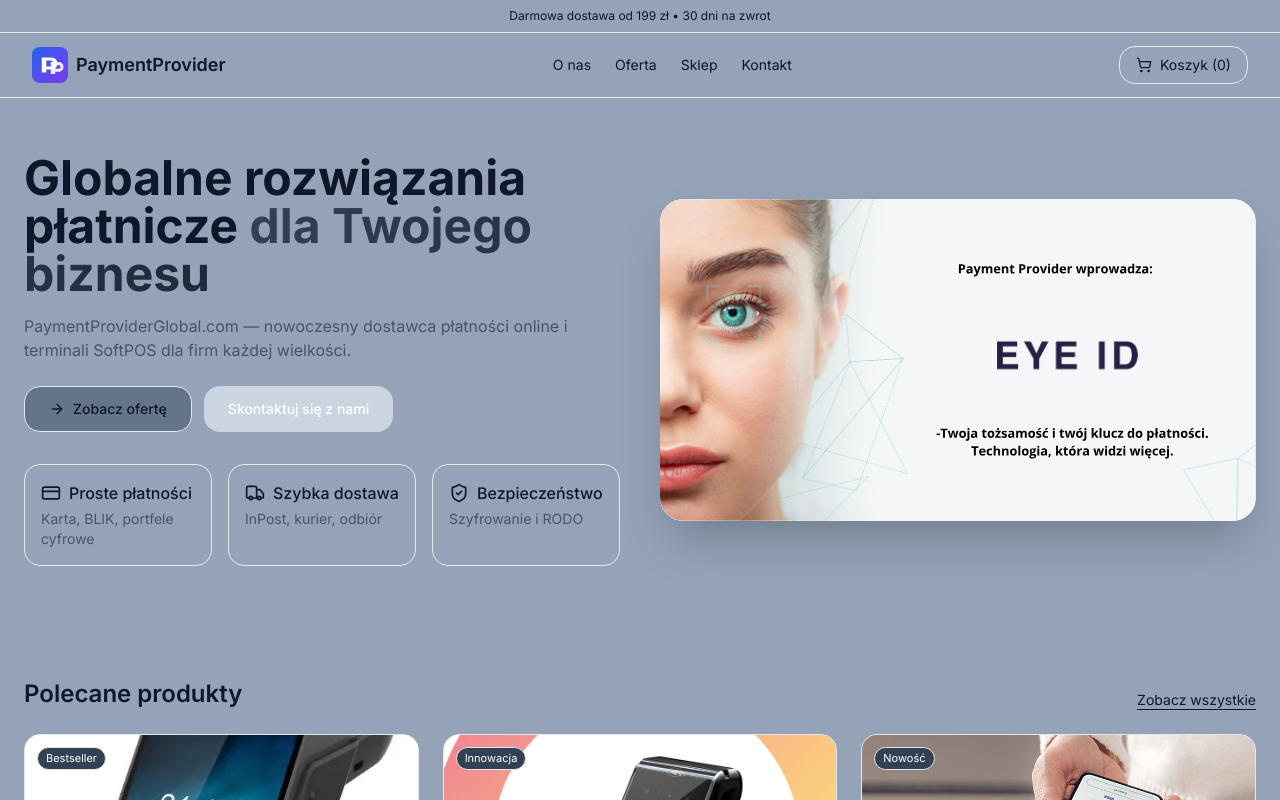
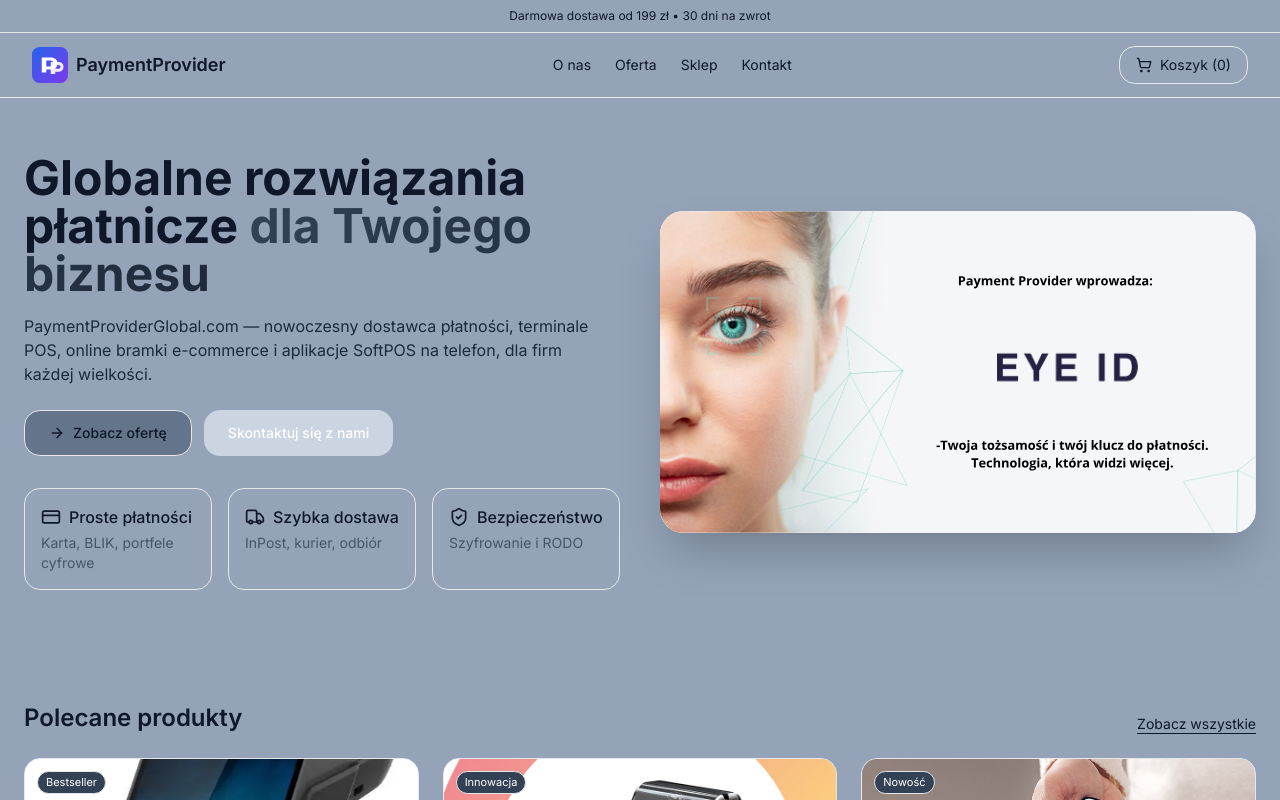
Before and after one commit to PaymentPROVIDER/PP-global, a Next.js app: page /PP-global/ in a window 1280 px wide. Shown: the top 800 px of the page. Built offline with nearby package versions, Linux system fonts and the light colour scheme.

Commit message:
Update PaymentProviderSite.jsx

```diff
--- a/components/PaymentProviderSite.jsx
+++ b/components/PaymentProviderSite.jsx
@@ -115,9 +115,9 @@ export default function PaymentProviderSite() {
               </span>
             </motion.h1>
 
-            <p className="mt-4 text-slate-600 max-w-xl">
-              PaymentProviderGlobal.com — nowoczesny dostawca płatności online i
-              terminali SoftPOS dla firm każdej wielkości.
+            <p className="mt-4 text-slate-800 max-w-xl">
+              PaymentProviderGlobal.com — nowoczesny dostawca płatności, terminale POS, online bramki e-commerce i
+              aplikacje SoftPOS na telefon, dla firm każdej wielkości.
             </p>
 
             <div className="mt-6 flex flex-col sm:flex-row gap-3">
```
